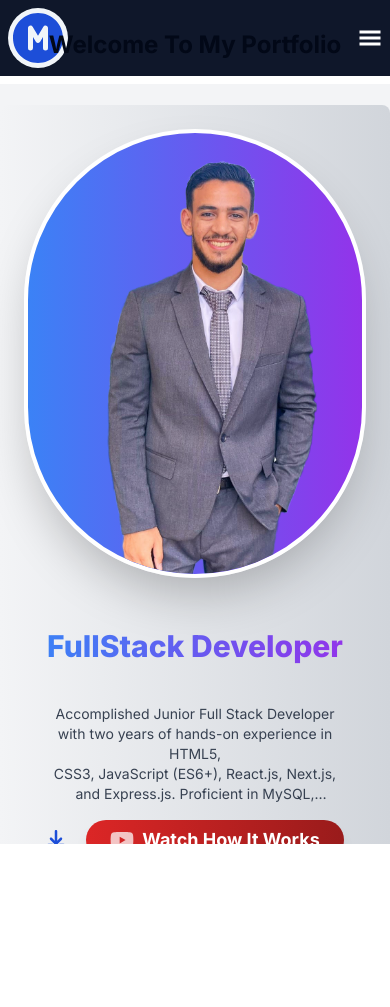
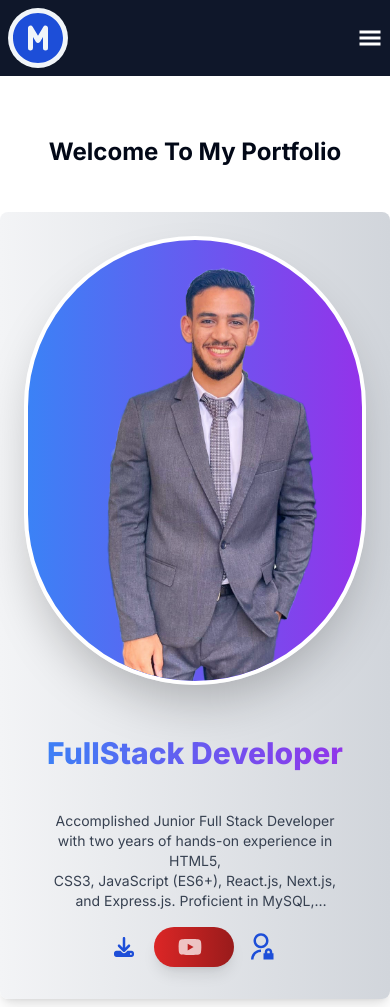
Before and after one commit to mo634/my-portofolio, a Next.js app: page / in a window 390 px wide. Before the commit the page ends 844 px from the top, so only its background shows below. Built offline with nearby package versions, Linux system fonts and the light colour scheme.

Commit message:
enhance media

```diff
--- a/src/app/components/AdminPanel.tsx
+++ b/src/app/components/AdminPanel.tsx
@@ -10,12 +10,10 @@ const AdminPanel = () => {
     const [hideAdminPanel, setHideAdminPanel] = useState(true)
     return (
         isAdmin && (
-            <div className='relative  '>
-                <aside className={`  absolute top-0 right-0  h-[90vh] p-4  ${hideAdminPanel ? "opacity-0 " : "opacity-100"}
+            <div className='relative mt-5'>
+                <aside className={`absolute bg-secondary top-0 right-0 h-[90vh] p-4 ${hideAdminPanel ? "opacity-0 pointer-events-none" : "opacity-100 z-50"}
              transition-all duration-300 ease-in-out
-             min-w-[300px]
-            `}>
-
+             min-w-[300px]`}>
                     <h1
                         className='text-xl font-bold text-main  text-responsive mb-4 text-blue-700 capitalize'
                     >Admin Panel
@@ -24,7 +22,7 @@ const AdminPanel = () => {
 
                     {<AdminOptions />}
                 </aside>
-                <div className="absolute top-1/2  transform -translate-y-1/2 left-[-25px]  cursor-pointer"
+                <div className={`absolute top-1/2 transform -translate-y-1/2 left-[-25px] cursor-pointer ${hideAdminPanel ? '' : 'z-50'}`}
                     onClick={() => setHideAdminPanel(!hideAdminPanel)}
                 >
                     {
@@ -33,8 +31,6 @@ const AdminPanel = () => {
                     }
                 </div>
             </div>
-
-
         )
     )
 }
--- a/src/app/components/HeaderMobile.tsx
+++ b/src/app/components/HeaderMobile.tsx
@@ -11,7 +11,7 @@ function HeaderMobile() {
     const [isMenuClicked, setIsMenuClicked] = useState(false)
 
     return (
-        <header className="  flex justify-between items-center bg-primary text-white p-2 md:hidden">
+        <header className="relative z-10  flex justify-between items-center bg-primary text-white p-2 md:hidden">
             {/* logo */}
             <Link href={"/"}
                 className=""
--- a/src/app/page.tsx
+++ b/src/app/page.tsx
@@ -14,15 +14,15 @@ const Home = () => {
   return (
     <>
 
-      <section className='mt-2 px-[40px] max-md:px-0 bg-gray-100 py-2 h-[90vh] w-full flex flex-col items-center justify-center' >
+      <section className='max-md:mt-4 px-[40px] max-md:px-0 py-2  w-full flex flex-col items-center justify-center' >
 
         <p className=" capitalize mt-8 text-4xl font-bold text-responsive mb-10 text-center">
           Welcome to My Portfolio
         </p>
-        <div className="flex max-md:flex-col max-md:w-full max-md:justify-center bg-gradient-to-r from-gray-100 to-gray-300 gap-[50px] items-center p-6 rounded-lg shadow-lg transform hover:scale-105 transition-transform duration-500 max-md:transform-none max-md:hover:scale-100">
+        <div className="flex  max-lg:flex-col max-md:w-full max-md:justify-center bg-gradient-to-r from-gray-100 to-gray-300 gap-[50px] items-center p-6 rounded-lg shadow-lg transform hover:scale-105 transition-transform duration-500 max-md:transform-none max-md:hover:scale-100">
           <div className="self-center bg-gradient-to-r from-blue-500 to-purple-600 rounded-full shadow-2xl border-4 border-white overflow-hidden transform hover:scale-110 transition-transform duration-500 max-md:transform-none max-md:hover:scale-100">
             <Image
-              className='rounded-full'
+              className='rounded-full '
               alt='My Personal Image'
               src={PersonalImage}
               width={350}
@@ -67,7 +67,7 @@ const Home = () => {
                   className='bg-gradient-to-r from-red-600 to-red-800 text-white hover:from-red-700 hover:to-red-900 transition duration-300 transform hover:scale-105 shadow-lg hover:shadow-xl px-6 py-3 rounded-full font-bold text-lg'
                 >
                   <FaYoutube className='mr-2 text-2xl animate-pulse' />
-                  Watch How It Works
+                  <span className='max-sm:hidden'>Watch How It Works</span>
                 </Button>
               </Link>
 
```
